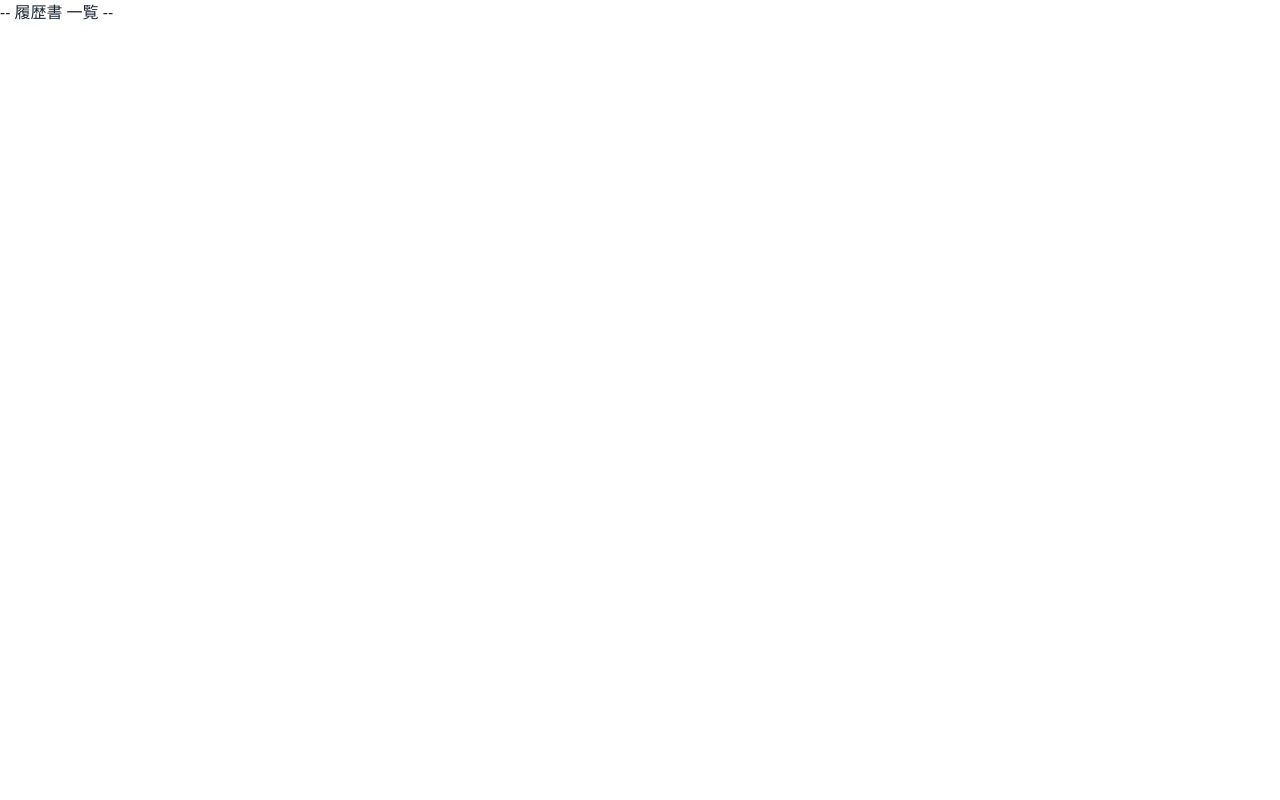
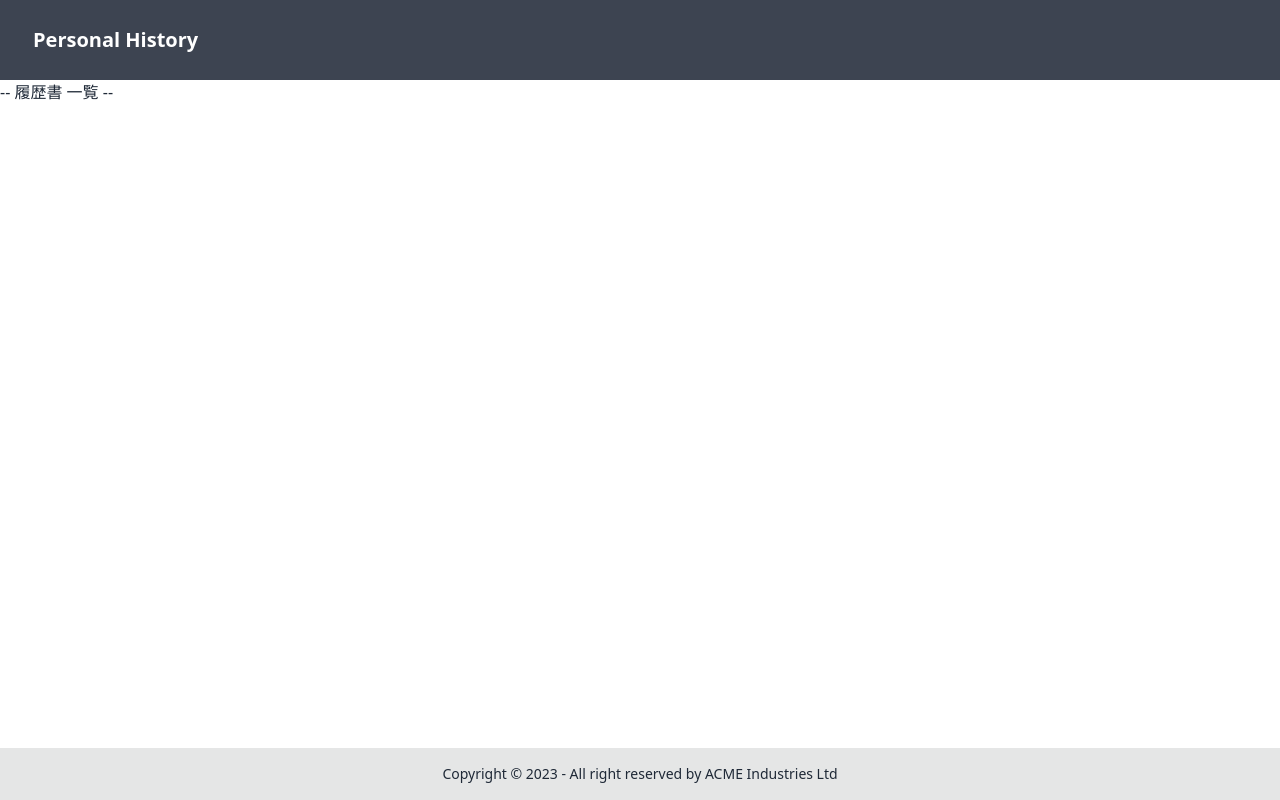
Before and after one commit to kawabata324/personal-history-front, a Nuxt app: page /personalHistories in a window 1280 px wide. Built offline with nearby package versions, Linux system fonts and the light colour scheme.

Commit message:
header footerの作成

```diff
--- /dev/null
+++ b/components/TheFooter.vue
@@ -0,0 +1,11 @@
+<script lang="ts" setup></script>
+
+<template>
+  <footer className="footer absolute bottom-0 footer-center p-4 bg-base-300 text-base-content">
+    <div>
+      <p>Copyright © 2023 - All right reserved by ACME Industries Ltd</p>
+    </div>
+  </footer>
+</template>
+
+<style scoped></style>
--- /dev/null
+++ b/components/TheHeader.vue
@@ -0,0 +1,11 @@
+<script lang="ts" setup></script>
+
+<template>
+  <header class="navbar bg-neutral text-neutral-content">
+    <div class="p-2">
+      <a className="btn btn-ghost normal-case text-xl">Personal History</a>
+    </div>
+  </header>
+</template>
+
+<style scoped></style>
--- /dev/null
+++ b/layouts/default.vue
@@ -0,0 +1,11 @@
+<script lang="ts" setup></script>
+
+<template>
+  <div>
+    <TheHeader/>
+    <slot/>
+    <TheFooter/>
+  </div>
+</template>
+
+<style scoped></style>
```
